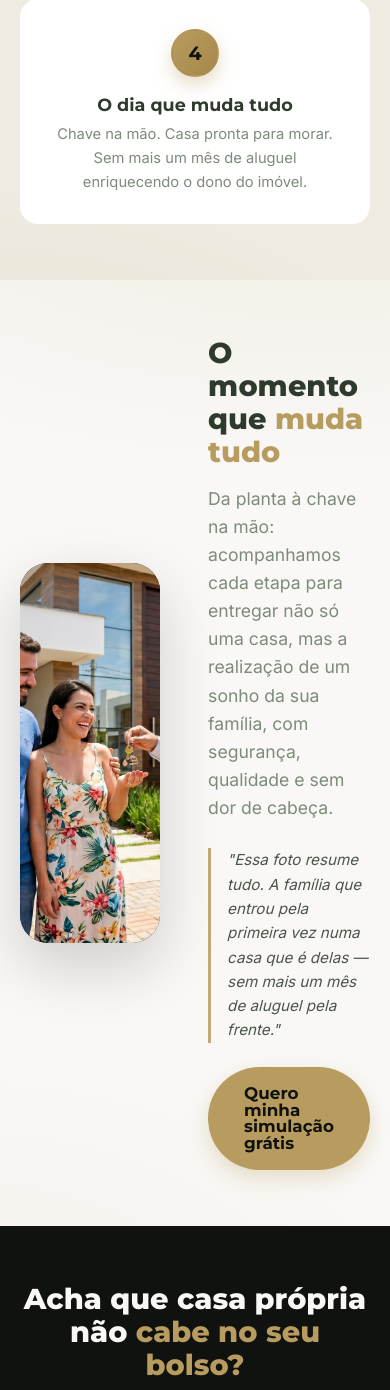
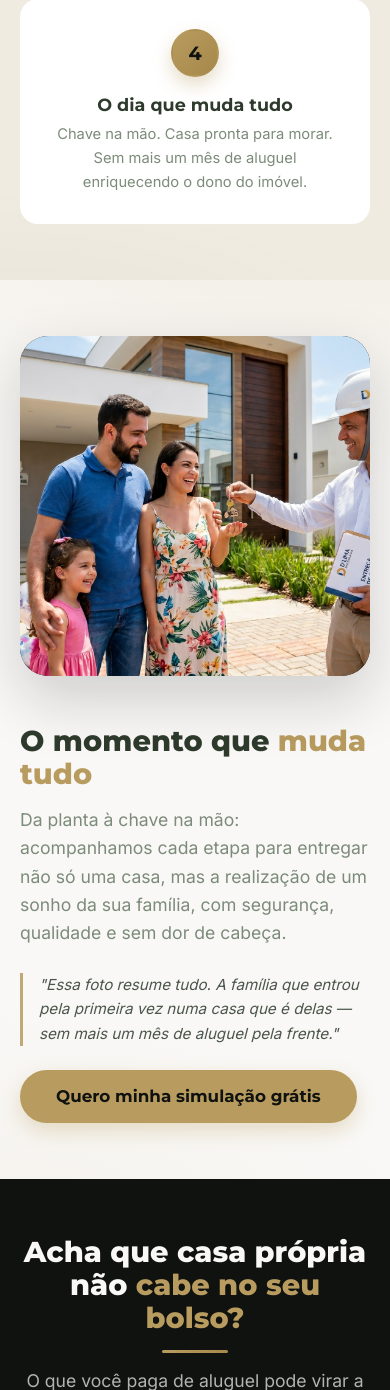
Before and after one commit to LeonanLima/d-lima-institucional, a Flask app: page / in a window 390 px wide. Shown: the part 4213-5603 px from the top of the page. Run offline with Flask 3, Linux system fonts and the light colour scheme; some libraries are stand-ins or nearby versions.

Commit message:
fix: corrige grid entrega em mobile (media query antes da base sobrescrevia 1-col)

```diff
--- a/static/styles.css
+++ b/static/styles.css
@@ -452,3 +452,10 @@ img { max-width: 100%; display: block; }
     .hero::before { animation: none; }
     .btn--gold::after { display: none; }
 }
+
+/* Responsividade corrigida — regras aqui sobrescrevem as bases acima */
+@media (max-width: 560px) {
+    .entrega { grid-template-columns: 1fr; }
+    .entrega__media { min-height: 340px; }
+    .entrega__media img { object-position: center 20%; }
+}
```
